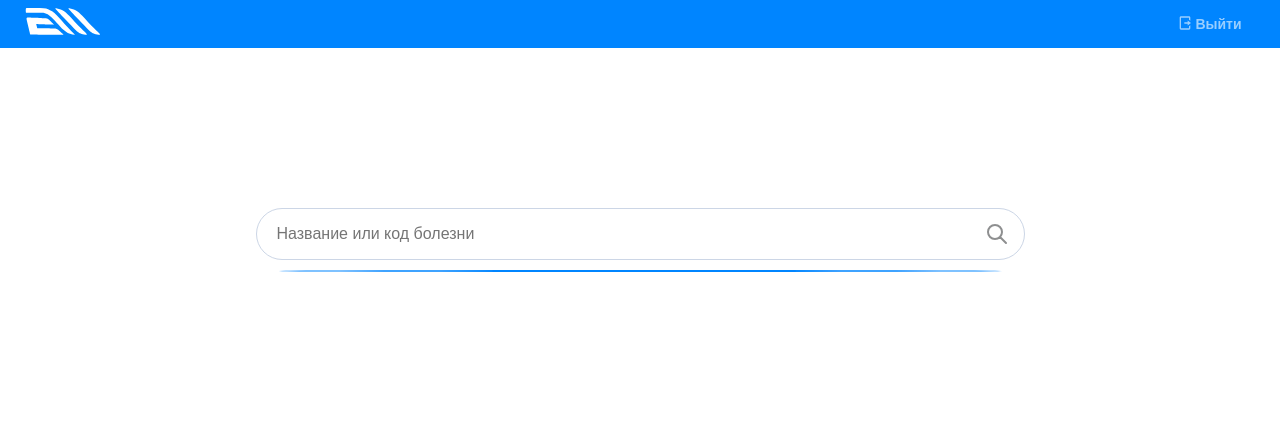
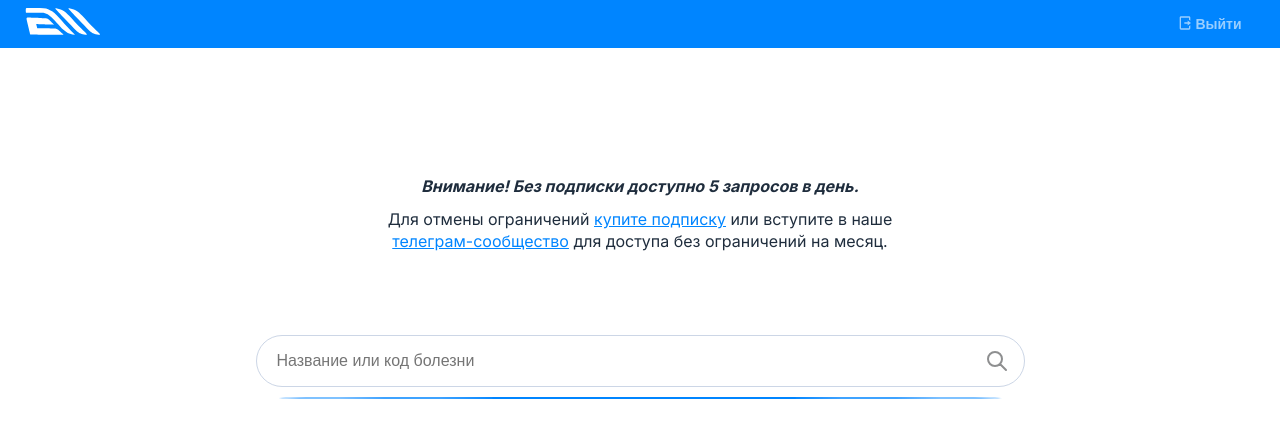
Before and after one commit to LilySmirn/easyMed, a PHP site: page /mkb/index.html in a window 1280 px wide. Shown: the top 438 px of the page. Run offline with PHP 8.4, Linux system fonts and the light colour scheme; some web fonts are replaced.

Commit message:
feat: warnings

```diff
--- a/src/css/main.css
+++ b/src/css/main.css
@@ -336,6 +336,28 @@ html,
   font-size: 16px;
   margin-bottom: 4px;
   color: rgba(0, 24, 47, 0.6);
+}
+
+.warnings {
+  text-align: center;
+  display: flex;
+  flex-direction: column;
+  gap: 12px;
+  margin-bottom: 50px;
+}
+
+.warnings-title {
+  font-size: 16px;
+}
+
+.warnings-text {
+  font-size: 16px;
+  line-height: 140%;
+}
+
+.warnings-link {
+  text-decoration: underline;
+  color: #0085FF;
 }
 
 .form {
--- a/src/mkb/index.html
+++ b/src/mkb/index.html
@@ -80,6 +80,16 @@
       </div>
     </div>
     <div class="page__mkb page__mkb--start">
+
+      <div class="warnings">
+        <div class="warnings-title">
+          <em><b>Внимание! Без подписки доступно 5 запросов в день.</b></em>
+        </div>
+        <div class="warnings-text">
+          Для отмены ограничений <a href="#" class="warnings-link"><span class="highlights">купите подписку</span></a> или вступите в наше<br><a href="#" class="warnings-link"><span class="highlights">телеграм-сообщество</span></a> для доступа без ограничений на месяц.
+        </div>
+      </div>
+
       <div class="form">
         <!-- Search Section -->
         <!-- <label for="mkb" class="mkb__label">Название или код болезни</label> -->
```
